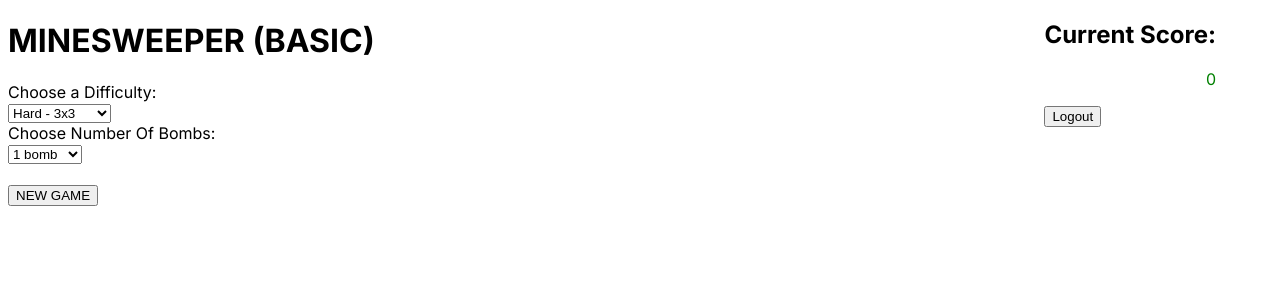
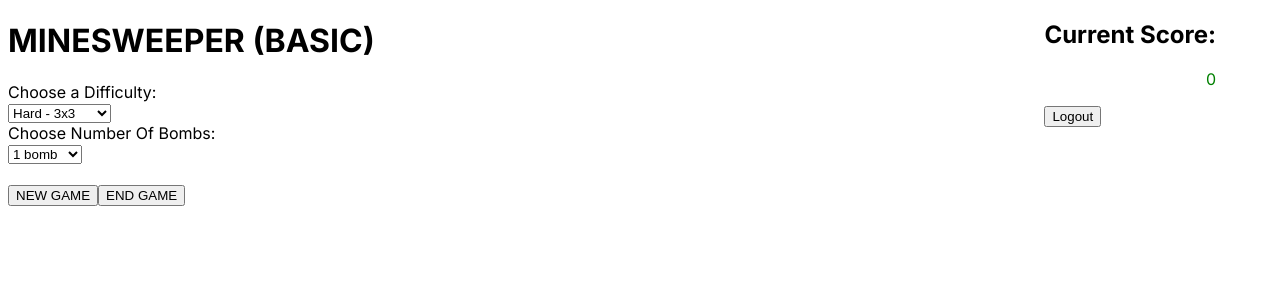
Before and after one commit to misael-b/minesweeper-basic, a Next.js app in the folder frontend/frontend/: page / in a window 1280 px wide. Shown: the top 300 px of the page. Built offline with nearby package versions, Linux system fonts and the light colour scheme.

Commit message:
ability to end game and save score

```diff
--- a/frontend/frontend/src/app/page.js
+++ b/frontend/frontend/src/app/page.js
@@ -75,7 +75,7 @@ export default function Home() {
 
 
   function handleChoice(event) {
-    console.log(mediumGame.length)
+    // console.log(mediumGame.length)
     if (isGameOver === false) {
       axios.get("http://localhost:8080/game/feedback?userPick=" + event.target.id).then(
         (res) => {
@@ -110,6 +110,13 @@ export default function Home() {
     )
   }
 
+  async function saveScore() {
+    await axios.get("http://localhost:8080/game/endGame").then(
+      console.log("score saved")
+    )
+    restartGame()
+  }
+
   return (
     <main>
       <div>
@@ -139,7 +146,9 @@ export default function Home() {
 
           <br/>
 
-          <button onClick={NewGame} id='startGame'>NEW GAME</button>
+        <button onClick={NewGame} id='startGame'>NEW GAME</button>
+
+        <button onClick={saveScore} id='saveScore'>END GAME</button>
 
         <button onClick={restartGame} id='restartGame' hidden='true'>RESTART GAME</button>
         {(gameTable) && (sel) && (document.getElementById("difficulty").value === "hard") &&
```
Also changed, not shown: 1 other file (tests, documents, lock files or other folders).
